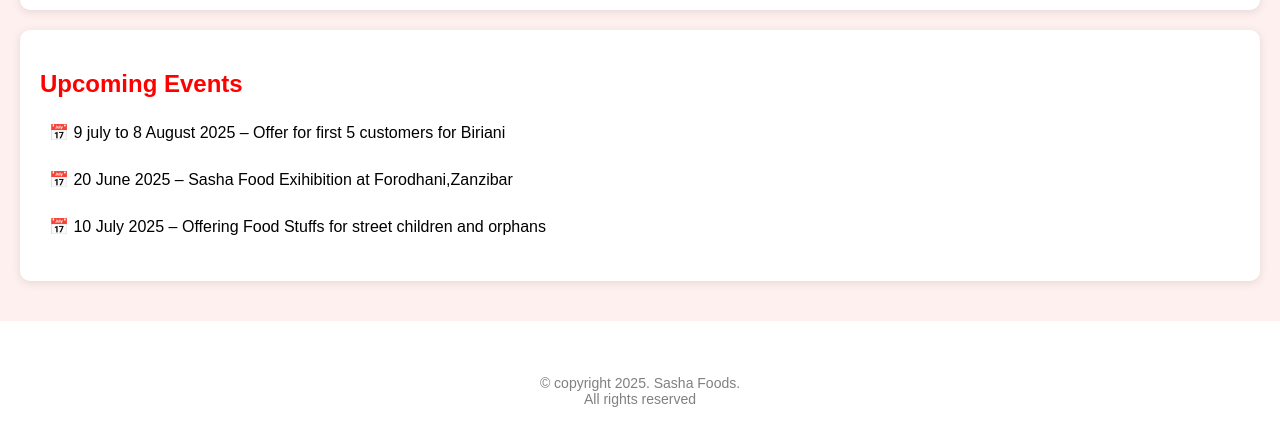
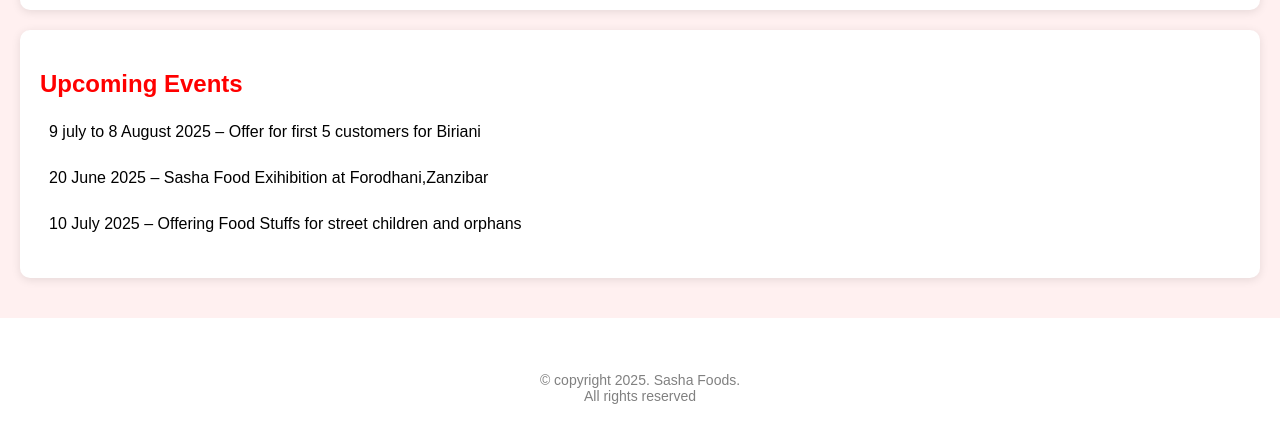
Before and after one commit to Tworchey/Sasha, a plain HTML site: page contact.html in a window 1280 px wide. Shown: the part 717-1148 px from the top of the page. Drawn offline with Linux system fonts and the light colour scheme.

Commit message:
contact.html
UPDATE

```diff
--- a/contact.html
+++ b/contact.html
@@ -60,9 +60,9 @@
      <section class="events">
   <h2>Upcoming Events</h2>
   <ul>
-    <li>📅 9 july to 8 August 2025 – Offer for first 5 customers for Biriani</li>
-    <li>📅 20 June 2025 –  Sasha Food Exihibition at Forodhani,Zanzibar</li>
-    <li>📅 10 July 2025 – Offering Food Stuffs for street children and orphans  </li>
+    <li> 9 july to 8 August 2025 – Offer for first 5 customers for Biriani</li>
+    <li> 20 June 2025 –  Sasha Food Exihibition at Forodhani,Zanzibar</li>
+    <li> 10 July 2025 – Offering Food Stuffs for street children and orphans  </li>
   </ul>
 </section>
 
```
